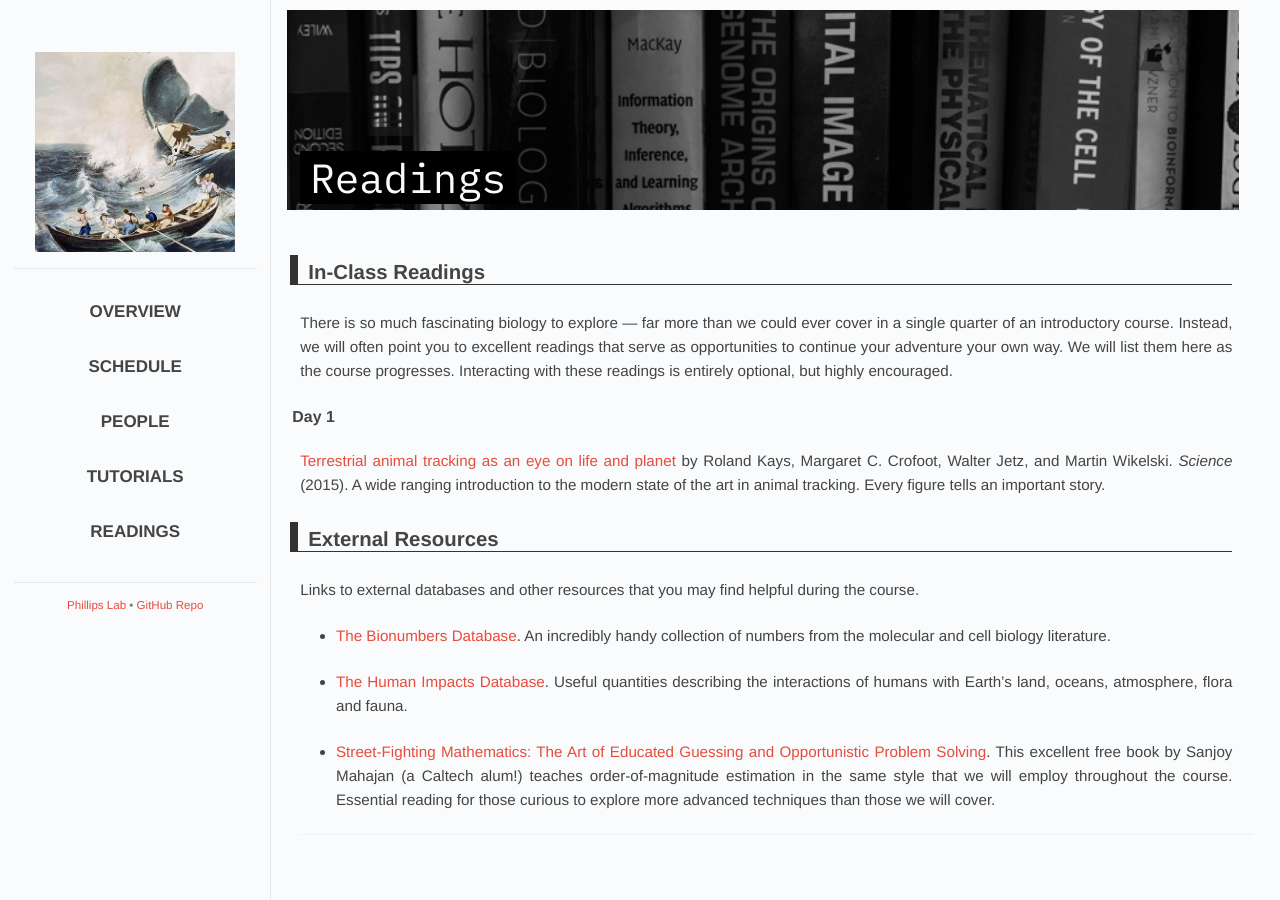
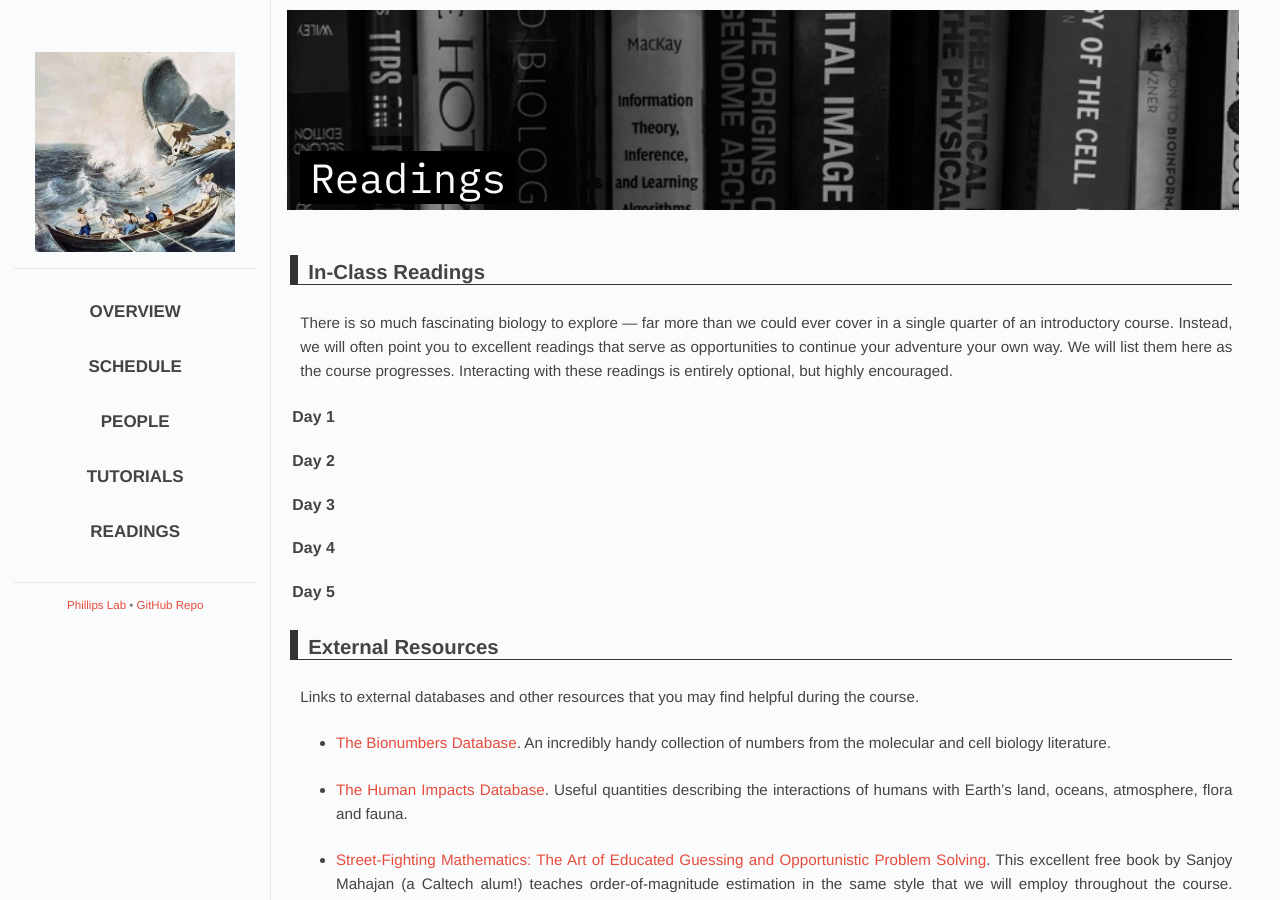
Before and after one commit to RPGroup-PBoC/mpi-pboc, a Jekyll site: the page built from 2024/readings.md, in a window 1280 px wide. Built offline with Jekyll 4.4.1, drawn with Linux system fonts in a browser that asks for light colours; some web fonts are replaced.

Commit message:
AD pic update and more readings updates

```diff
--- a/_data/2024/papers.yaml
+++ b/_data/2024/papers.yaml
@@ -1,7 +1,5 @@
 Day 1:
-  - title: "Terrestrial animal tracking as an eye on life and planet"
-    author: "Roland Kays, Margaret C. Crofoot, Walter Jetz, and Martin Wikelski."
-    journal: "Science"
-    year: 2015
-    link: "https://www.dropbox.com/scl/fi/80t5yajq684f4uoa1tbev/kays2015.pdf?rlkey=k73rewesqa63b04tehv8w7lgq&dl=0"
-    description: "A wide ranging introduction to the modern state of the art in animal tracking. Every figure tells an important story."
+Day 2:
+Day 3:
+Day 4:
+Day 5:
```
Also changed, not shown: 2024/assets/images/people/aduarte.jpg, 2024/assets/images/people/aduarte2.jpg (added), 4 other files.
